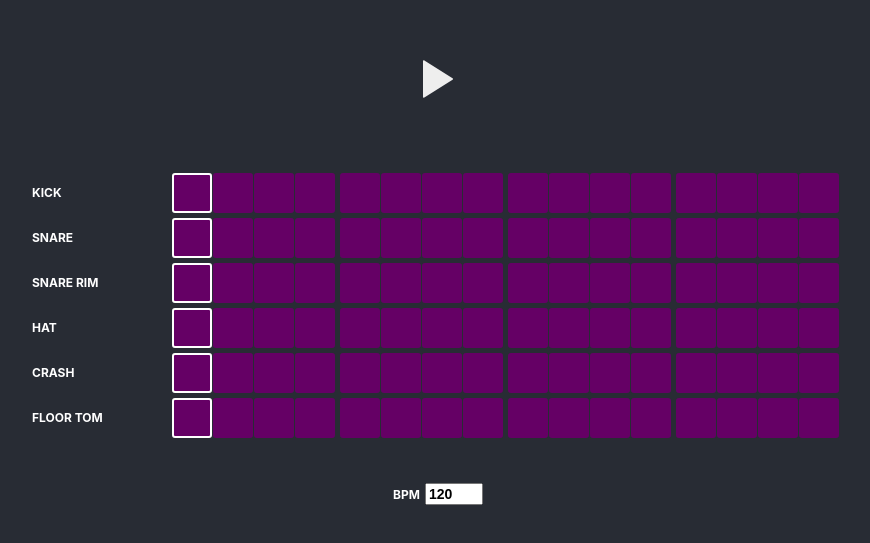
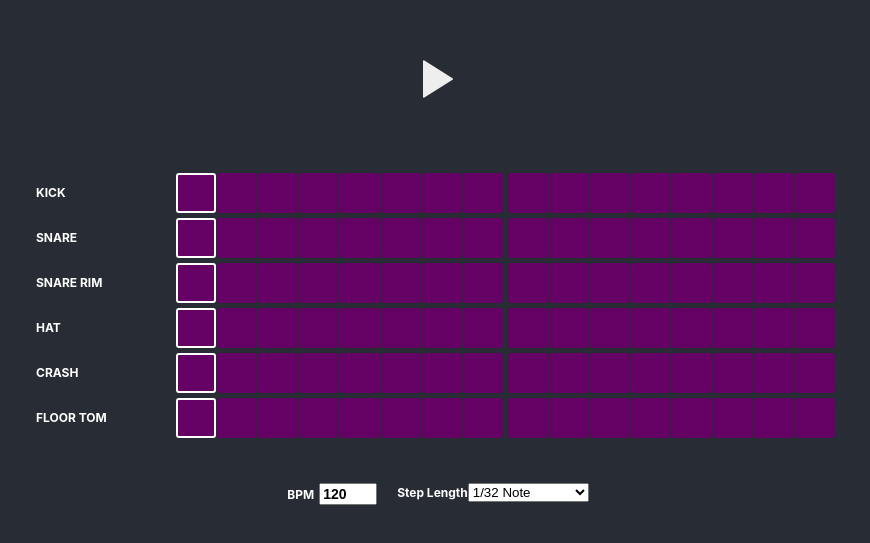
Before and after one commit to willmcneilly/simple-step, a React (Create React App) app: page / in a window 1280 px wide. Shown: the part 133-676 px from the top of the page, without its empty margins (202-1072 px from the left). Built offline with nearby package versions, Linux system fonts and the light colour scheme; no server answers.

Commit message:
add step length

```diff
--- a/src/App.js
+++ b/src/App.js
@@ -1,5 +1,5 @@
 import React, { useEffect, useState, useReducer, useLayoutEffect } from 'react';
-import { Howler, Howl } from 'howler';
+import { Howl } from 'howler';
 import { IoIosPlay, IoIosSquare } from 'react-icons/io';
 import './App.css';
 
@@ -50,6 +50,8 @@ function stepReducer(state, action) {
       return { ...state, step: state.step === 16 ? 1 : state.step + 1 };
     case 'setBPM':
       return { ...state, bpm: action.bpm };
+    case 'setStepLength':
+      return { ...state, stepLength: action.stepLength };
     case 'updateSequenceAtIndex':
       return {
         ...state,
@@ -83,6 +85,7 @@ function App() {
     step: 1,
     bpm: 120,
     isPlaying: false,
+    stepLength: 8,
     sequenceArrayOrder: [
       'kick',
       'snare',
@@ -125,7 +128,7 @@ function App() {
       }
     }
   });
-  const beatLength = ((60 / state.bpm) * 1000) / 4;
+  const beatLength = ((60 / state.bpm) * 1000) / state.stepLength;
 
   useAnimationFrame(
     _deltaTime => {
@@ -159,6 +162,7 @@ function App() {
               label={sequenceData.label}
               step={state.step}
               sequence={sequenceData.sequence}
+              grouping={state.stepLength}
               setSequence={idx =>
                 dispatch({
                   type: 'updateSequenceAtIndex',
@@ -169,7 +173,13 @@ function App() {
             />
           );
         })}
-        <BPMAdjustment bpm={state.bpm} dispatch={dispatch} />
+        <div style={{ display: 'flex', marginTop: '40px' }}>
+          <BPMAdjustment bpm={state.bpm} dispatch={dispatch} />
+          <StepLengthAdjustment
+            dispatch={dispatch}
+            stepLength={state.stepLength}
+          />
+        </div>
       </header>
     </div>
   );
@@ -194,7 +204,7 @@ function SequenceArray({ sequence, step, setSequence, grouping = 4, label }) {
       </div>
       <div
         style={{ display: 'flex', marginBottom: '5px' }}
-        onMouseDown={e => setMouseDown(true)}
+        onMouseDown={_ => setMouseDown(true)}
         onMouseUp={_ => setMouseDown(false)}
         onMouseLeave={_ => setMouseDown(false)}
       >
@@ -250,7 +260,7 @@ function PlayButton({ isPlaying, dispatch }) {
 
 function BPMAdjustment({ dispatch, bpm }) {
   return (
-    <label style={{ fontSize: '12px', fontWeight: 'bold', marginTop: '40px' }}>
+    <label style={{ fontSize: '12px', fontWeight: 'bold' }}>
       BPM
       <input
         onChange={e => dispatch({ type: 'setBPM', bpm: e.target.value })}
@@ -267,4 +277,27 @@ function BPMAdjustment({ dispatch, bpm }) {
   );
 }
 
+function StepLengthAdjustment({ stepLength, dispatch }) {
+  return (
+    <label style={{ fontSize: '12px', fontWeight: 'bold', marginLeft: '20px' }}>
+      Step Length
+      <select
+        value={stepLength}
+        onChange={e =>
+          dispatch({
+            type: 'setStepLength',
+            stepLength: parseInt(e.target.value)
+          })
+        }
+      >
+        <option value="2">1/8 Note</option>
+        <option value="3">1/8 Note Triplet</option>
+        <option value="4">1/16 Note</option>
+        <option value="6">1/16 Note Triplet</option>
+        <option value="8">1/32 Note</option>
+      </select>
+    </label>
+  );
+}
+
 export default App;
```
